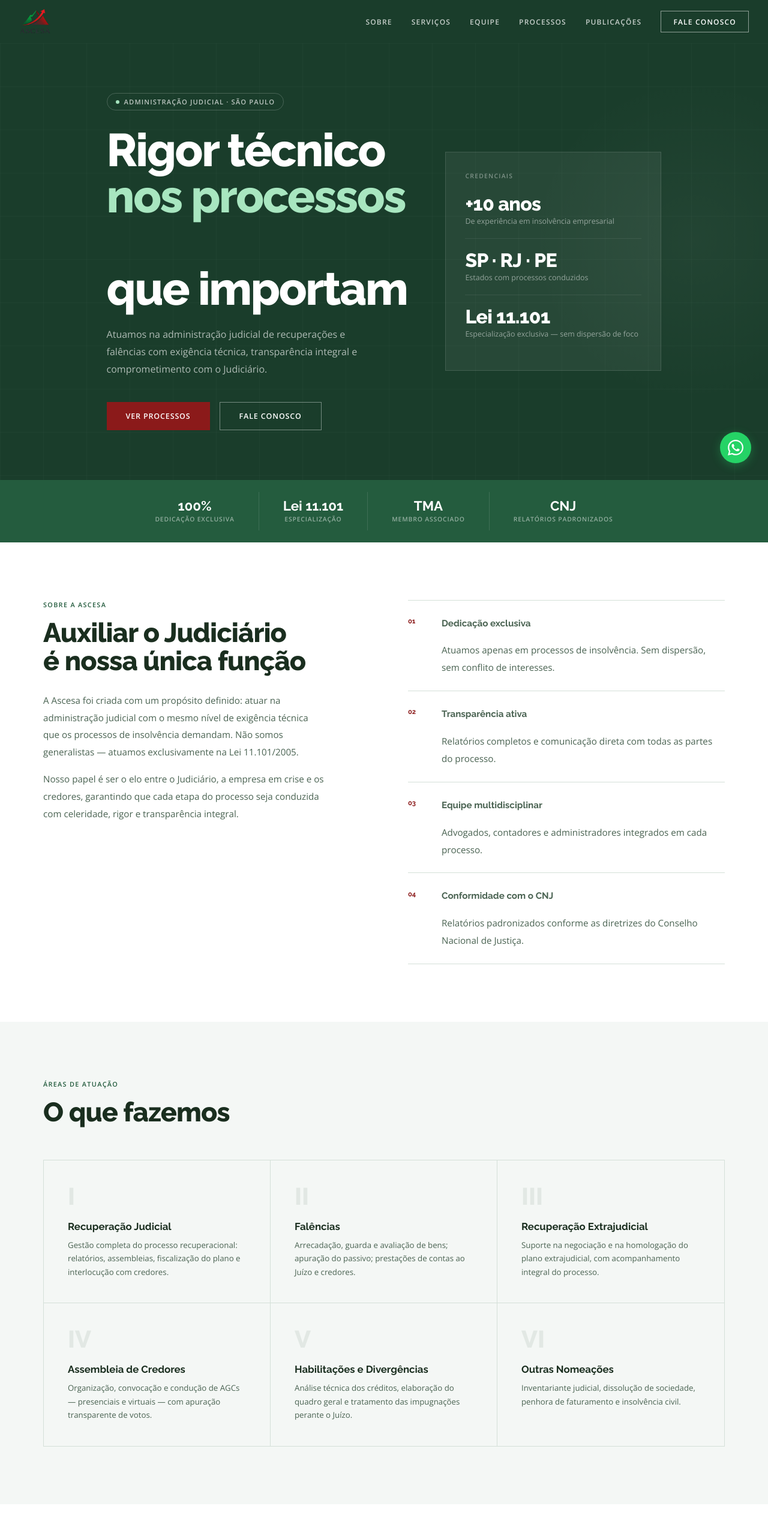
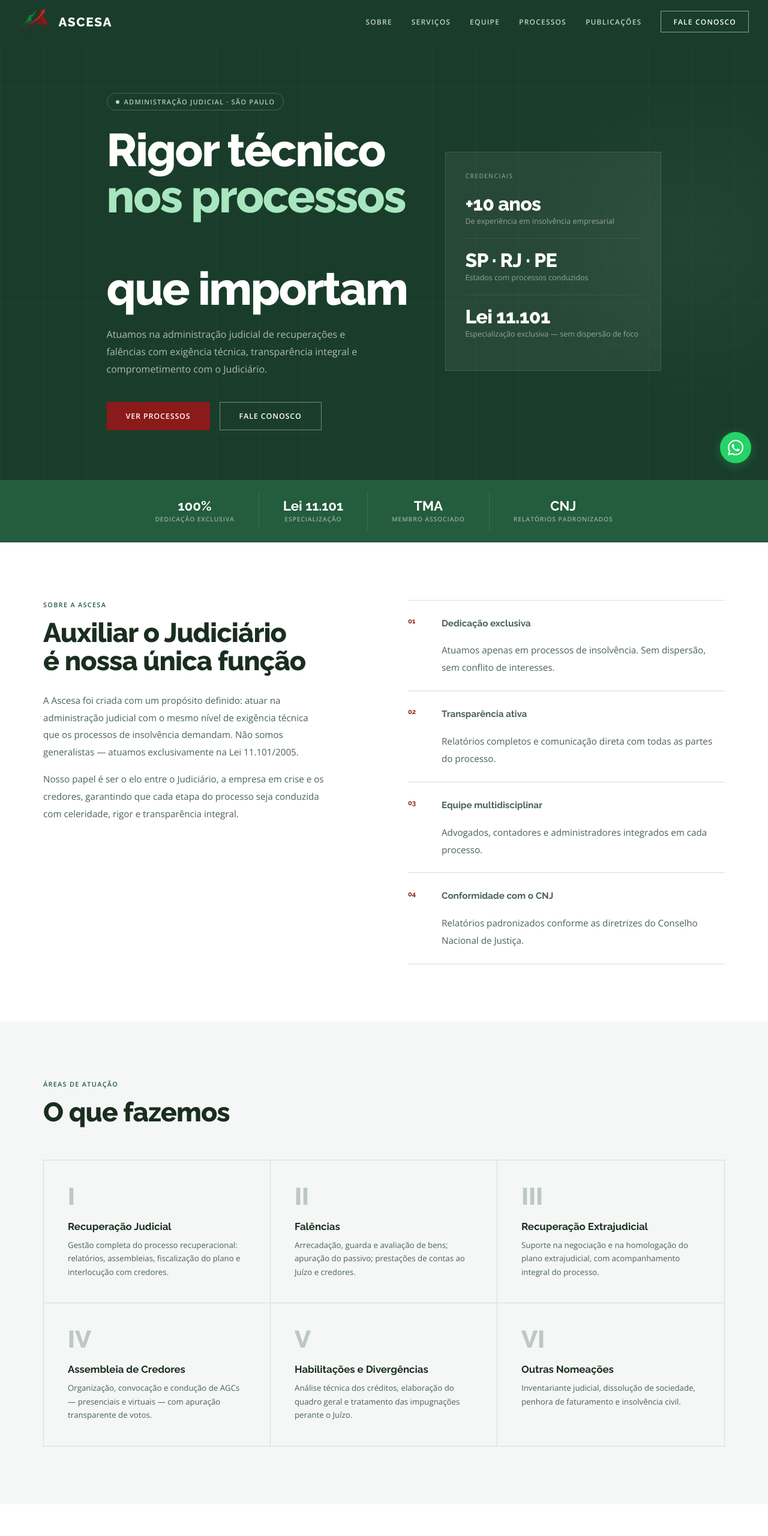
Before and after one commit to bportelac5-wq/ascesa-site, a plain HTML site: page index.html in a window 1280 px wide. Shown: the top 2560 px of the page at 60% size. Drawn offline with nearby package versions, Linux system fonts and the light colour scheme.

Commit message:
Update index.html

```diff
--- a/index.html
+++ b/index.html
@@ -61,6 +61,7 @@
 
 .logo{display:flex;align-items:center;gap:.75rem}
 .logo img{height:42px;width:auto}
+.logo-nome{font-family:var(--titulo);font-size:1.3rem;font-weight:800;color:#fff;letter-spacing:.08em}
 
 .nav-links{display:flex;align-items:center;gap:2rem}
 .nav-links a{
@@ -226,7 +227,7 @@
 .serv:nth-child(3n){border-right:none}
 .serv:nth-child(n+4){border-bottom:none}
 .serv:hover{background:rgba(26,61,43,.04)}
-.serv-n{font-family:var(--titulo);font-size:2.5rem;font-weight:800;color:rgba(26,61,43,.08);line-height:1;margin-bottom:1.25rem}
+.serv-n{font-family:var(--titulo);font-size:2.5rem;font-weight:800;color:rgba(26,61,43,.25);line-height:1;margin-bottom:1.25rem}
 .serv-titulo{font-family:var(--titulo);font-size:1.05rem;font-weight:700;color:var(--texto);margin-bottom:.6rem}
 .serv-desc{font-size:.83rem;line-height:1.7;color:var(--texto-mid)}
 
@@ -396,6 +397,7 @@
 <header class="hdr" id="hdr">
   <a href="#" class="logo" aria-label="Ascesa — início">
     <img src="logo.png" alt="Ascesa Administração Judicial">
+    <span class="logo-nome">ASCESA</span>
   </a>
   <nav class="nav-links" aria-label="Principal">
     <a href="#sobre">Sobre</a>
```
